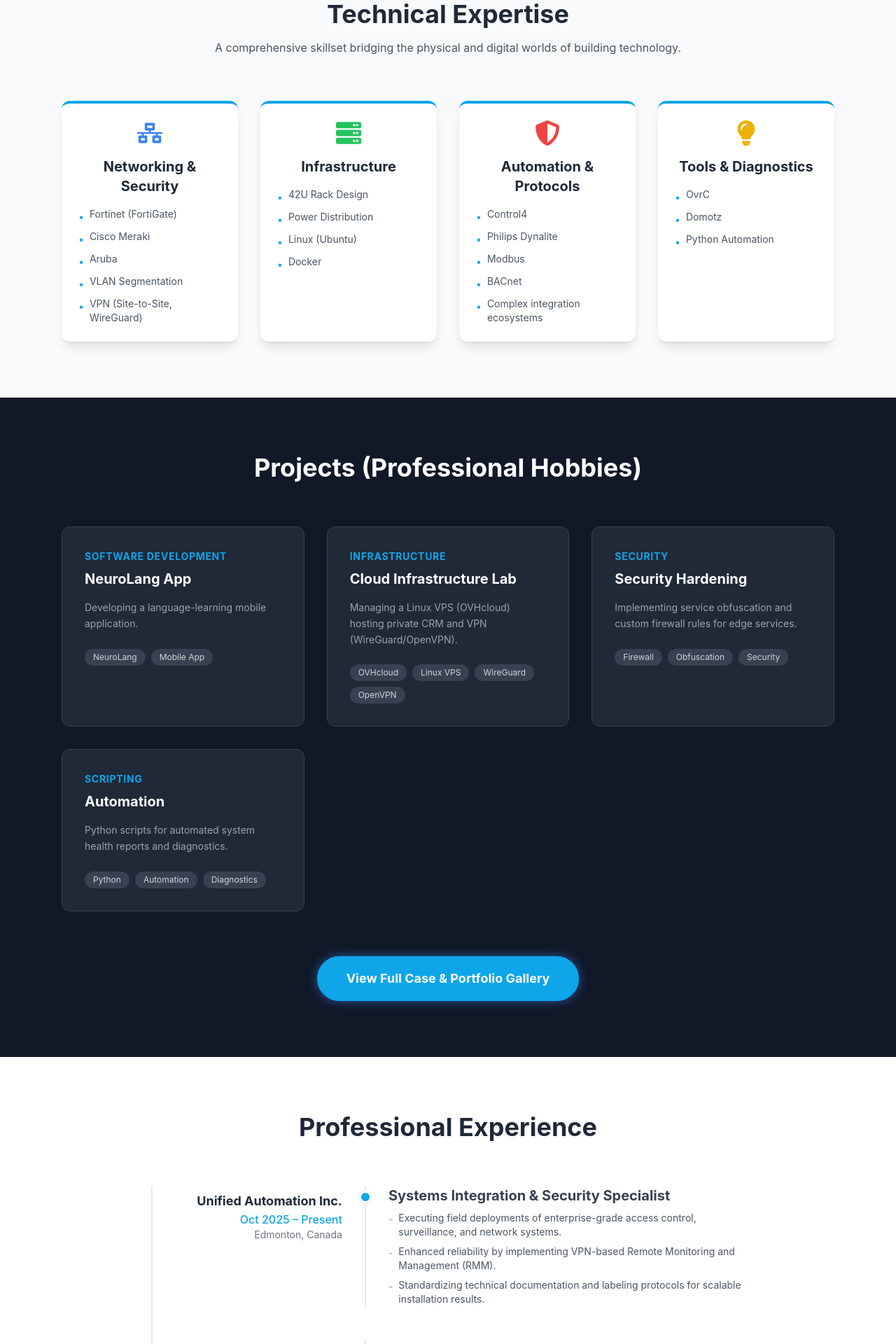
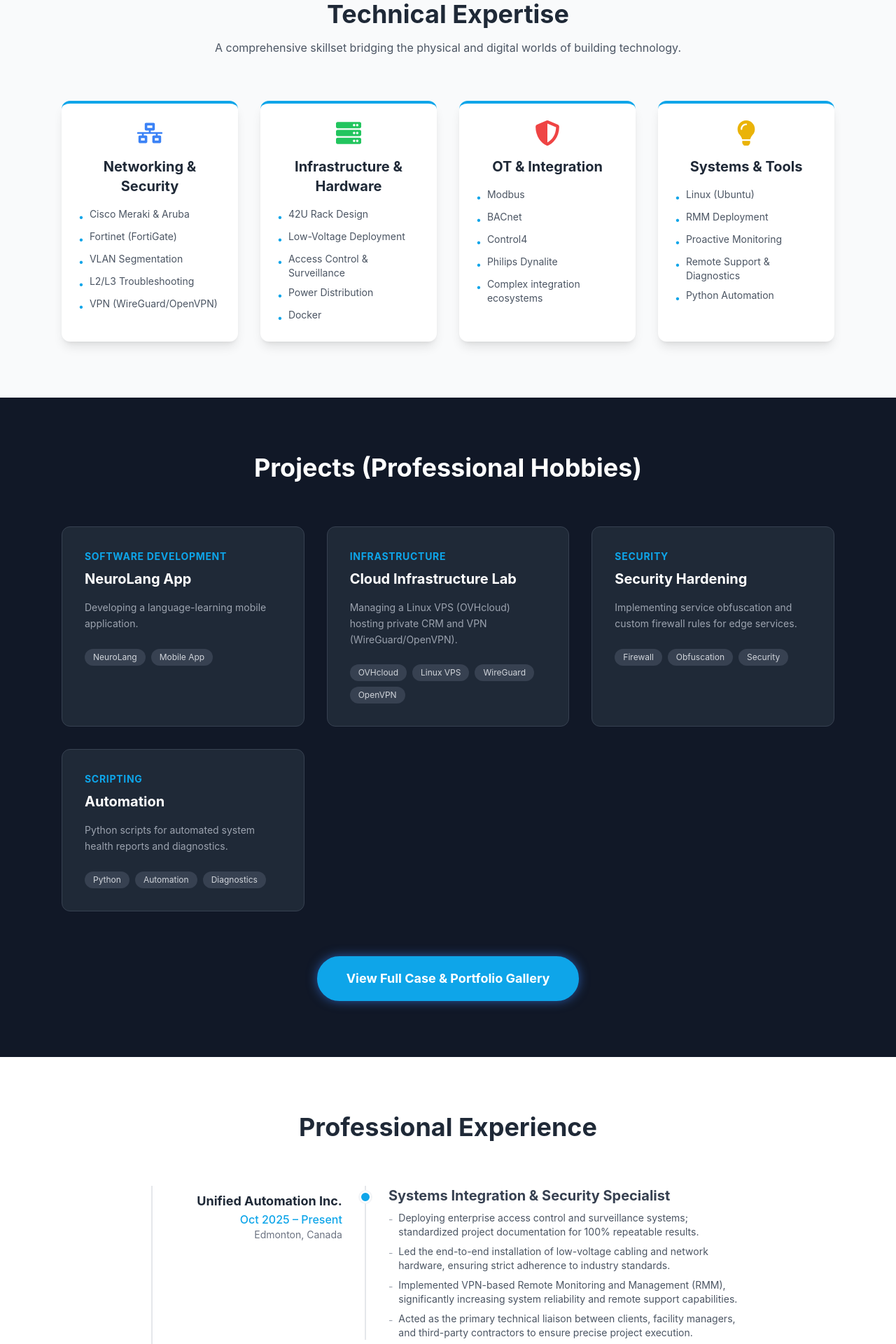
Before and after one commit to GrishinRostislav/rostman-site, a React (Create React App) app: page / in a window 1280 px wide. Shown: the part 880-2800 px from the top of the page at 70% size. Built offline with nearby package versions, Linux system fonts and the light colour scheme.

Commit message:
Merge detailed resume data with extended website content

```diff
--- a/public/index.html
+++ b/public/index.html
@@ -26,7 +26,7 @@
     href="https://fonts.googleapis.com/css2?family=Outfit:wght@300;400;600;700&family=Space+Grotesk:wght@500;700&display=swap"
     rel="stylesheet">
 
-  <title>Rostislav Grishin - Senior Systems Integration Engineer</title>
+  <title>Rostislav Grishin - Network & Systems Integration Specialist</title>
 </head>
 
 <body>
--- a/src/components/EducationSection.js
+++ b/src/components/EducationSection.js
@@ -17,9 +17,13 @@
                             <h3 className="text-xl font-bold text-gray-800">Academic Degrees</h3>
                         </div>
                         <ul className="space-y-4">
-                            <li>
+                            <li className="mb-6">
                                 <p className="text-gray-800 font-bold">Master of Engineering and Technologies <span className="font-normal">(Radio Engineering & Telecommunications)</span></p>
                                 <p className="text-gray-500 text-sm">Almaty University of Power Engineering and Telecommunications (AUPET)</p>
+                            </li>
+                            <li>
+                                <p className="text-gray-800 font-bold">AWS Solutions Architect Associate (SAA-C03) <span className="font-bold text-white bg-premium-accent px-2 py-0.5 rounded text-xs ml-2 uppercase tracking-wider">In Progress</span></p>
+                                <p className="text-gray-500 text-sm">Amazon Web Services (AWS) Certification</p>
                             </li>
                         </ul>
                     </div>
--- a/src/components/ExperienceSection.js
+++ b/src/components/ExperienceSection.js
@@ -9,9 +9,10 @@
         period: "Oct 2025 – Present",
         description: null,
         details: [
-            "Executing field deployments of enterprise-grade access control, surveillance, and network systems.",
-            "Enhanced reliability by implementing VPN-based Remote Monitoring and Management (RMM).",
-            "Standardizing technical documentation and labeling protocols for scalable installation results."
+            "Deploying enterprise access control and surveillance systems; standardized project documentation for 100% repeatable results.",
+            "Led the end-to-end installation of low-voltage cabling and network hardware, ensuring strict adherence to industry standards.",
+            "Implemented VPN-based Remote Monitoring and Management (RMM), significantly increasing system reliability and remote support capabilities.",
+            "Acted as the primary technical liaison between clients, facility managers, and third-party contractors to ensure precise project execution."
         ]
     },
     {
@@ -21,9 +22,10 @@
         period: "Mar 2025 – Oct 2025",
         description: null,
         details: [
-            "Upgraded and stabilized legacy security and network systems for high-value commercial clients.",
-            "Led on-site teams and coordinated field tasks to ensure project quality and deadlines.",
-            "Identified and resolved critical hardware bottlenecks through advanced troubleshooting."
+            "Stabilized legacy security networks for commercial clients and successfully managed on-site deployment schedules.",
+            "Designed, assembled, and managed 42U network racks, integrating switching equipment with physical security systems.",
+            "Identified hardware bottlenecks, optimizing system performance through targeted physical and network infrastructure upgrades.",
+            "Trained and supervised junior installer teams on Layer 1/Level 2 troubleshooting and hardware deployment protocols."
         ]
     },
     {
@@ -33,10 +35,10 @@
         period: "Jan 2022 – Oct 2024",
         description: null,
         details: [
-            "Designed multi-layer VLAN architectures for high-density AV and security deployments.",
-            "Integrated Fortinet and Cisco infrastructure within standardized 42U rack systems.",
-            "Reduced emergency on-site visits by 30% through automated RMM workflows.",
-            "Mentored junior engineers and formalized security documentation."
+            "Designed multi-layer VLAN architectures for high-density environments; secured Cisco, Aruba, and Fortinet network stacks in enterprise racks.",
+            "Integrated complex OT protocols (Modbus, BACnet) to bridge physical building automation with IP networks.",
+            "Automated proactive RMM monitoring workflows, reducing emergency on-site visits by 30%.",
+            "Managed vendor relations with ISPs and authored standardized technical documentation for enterprise-grade infrastructure."
         ]
     },
     {
@@ -46,8 +48,8 @@
         period: "Nov 2019 – Jan 2022",
         description: null,
         details: [
-            "Co-led the rollout of secure network stacks for 100+ retail branches.",
-            "Configured and installed FortiGate and Meraki appliances across diverse site layouts.",
+            "Co-led secure network stack rollout for 100+ retail branches.",
+            "Configured and installed Cisco Meraki, FortiGate, and enterprise routing appliances across diverse site layouts.",
             "Ensured network segmentation and validated wireless coverage via site surveys."
         ]
     },
@@ -74,6 +76,17 @@
             "Managed IT infrastructure for a network of 200+ pharmacy locations.",
             "Administered site-to-site VPN tunnels and critical internal accounting servers.",
             "Mass Migration: Replaced hardware in 25 branches within 13 days with zero downtime."
+        ]
+    },
+    {
+        company: "EAT",
+        location: "Almaty, Kazakhstan",
+        role: "IT Support Specialist",
+        period: "2010 – 2013",
+        description: null,
+        details: [
+            "Maintained office IT infrastructure and provided hardware/software support for local sites.",
+            "Resolved critical system incidents and performed routine server maintenance."
         ]
     }
 ];
--- a/src/components/HeroSection.js
+++ b/src/components/HeroSection.js
@@ -18,13 +18,13 @@
         className="z-10 text-center max-w-4xl"
       >
         <h2 className="text-premium-accent font-bold tracking-wider uppercase mb-4 text-sm sm:text-base">
-          Senior Systems Integration & Network Engineer
+          Network & Systems Integration Specialist
         </h2>
         <h1 className="text-5xl sm:text-7xl font-display font-bold mb-6 leading-tight tracking-tight">
           Rostislav Grishin
         </h1>
         <p className="text-lg sm:text-2xl text-gray-300 mb-10 max-w-2xl mx-auto leading-relaxed">
-          Senior Systems Integration & Network Engineer with 13+ years of international experience (Canada, Israel, Kazakhstan). Specialized in designing secure, high-availability infrastructure at the intersection of physical systems and network security. Proven track record in <span className="font-bold text-white">multi-site deployments (100+ locations)</span>, implementing Fortinet-based security architectures, and leading field teams to deliver enterprise-grade results.
+          IT and Systems Integration Specialist with 13+ years of international experience (Canada, Israel, Kazakhstan) bridging physical infrastructure and network deployment. Dedicated to designing secure, high-availability infrastructure. Proven track record of configuring secure networks (Cisco Meraki, Aruba, Fortinet) across <span className="font-bold text-white">100+ multi-site locations</span>, designing high-density 42U racks, and optimizing RMM workflows to reduce operational visits by 30%. Strong background in low-voltage systems and OT integration. Currently pursuing the <span className="font-bold text-premium-accent">AWS Solutions Architect Associate (SAA-C03)</span> certification to transition into cloud-integrated infrastructure.
         </p>
 
         <div className="flex flex-col sm:flex-row gap-4 justify-center items-center">
--- a/src/components/SkillsSection.js
+++ b/src/components/SkillsSection.js
@@ -6,22 +6,22 @@
     {
         category: "Networking & Security",
         icon: <FaNetworkWired className="text-4xl text-blue-500 mb-4" />,
-        skills: ["Fortinet (FortiGate)", "Cisco Meraki", "Aruba", "VLAN Segmentation", "VPN (Site-to-Site, WireGuard)"],
+        skills: ["Cisco Meraki & Aruba", "Fortinet (FortiGate)", "VLAN Segmentation", "L2/L3 Troubleshooting", "VPN (WireGuard/OpenVPN)"],
     },
     {
-        category: "Infrastructure",
+        category: "Infrastructure & Hardware",
         icon: <FaServer className="text-4xl text-green-500 mb-4" />,
-        skills: ["42U Rack Design", "Power Distribution", "Linux (Ubuntu)", "Docker"],
+        skills: ["42U Rack Design", "Low-Voltage Deployment", "Access Control & Surveillance", "Power Distribution", "Docker"],
     },
     {
-        category: "Automation & Protocols",
+        category: "OT & Integration",
         icon: <FaShieldAlt className="text-4xl text-red-500 mb-4" />,
-        skills: ["Control4", "Philips Dynalite", "Modbus", "BACnet", "Complex integration ecosystems"],
+        skills: ["Modbus", "BACnet", "Control4", "Philips Dynalite", "Complex integration ecosystems"],
     },
     {
-        category: "Tools & Diagnostics",
+        category: "Systems & Tools",
         icon: <FaLightbulb className="text-4xl text-yellow-500 mb-4" />,
-        skills: ["OvrC", "Domotz", "Python Automation"],
+        skills: ["Linux (Ubuntu)", "RMM Deployment", "Proactive Monitoring", "Remote Support & Diagnostics", "Python Automation"],
     },
 ];
 
```
